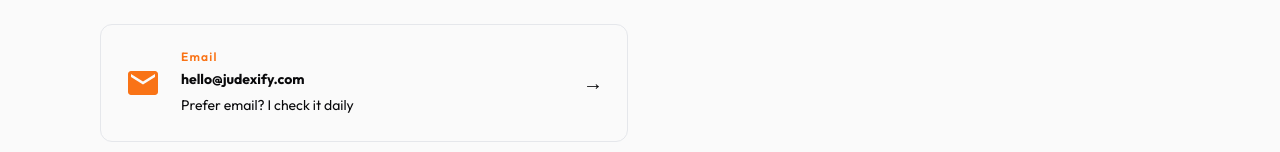
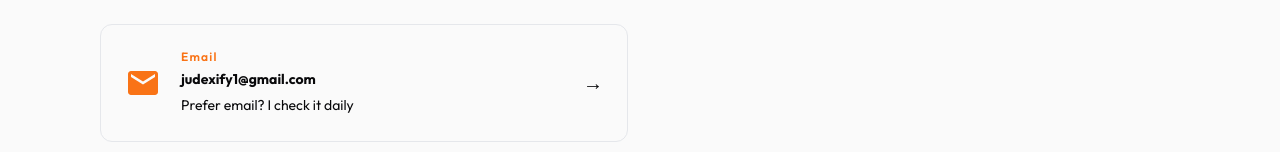
Before and after one commit to judexify/Judexify-Portfolio, a React (Vite) app: page /contact-me in a window 1280 px wide. Shown: the part 800-952 px from the top of the page. Built offline with nearby package versions, Linux system fonts and the light colour scheme.

Commit message:
Update ContactMe.jsx

```diff
--- a/src/Pages/ContactMe.jsx
+++ b/src/Pages/ContactMe.jsx
@@ -41,8 +41,8 @@ const contacts = [
     uid: 5,
     icon: MdEmail,
     label: "Email",
-    handle: "hello@judexify.com",
-    link: "mailto:hello@judexify.com",
+    handle: "judexify1@gmail.com",
+    link: "mailto:judexify1@gmail.com",
     description: "Prefer email? I check it daily",
   },
 ];
```
